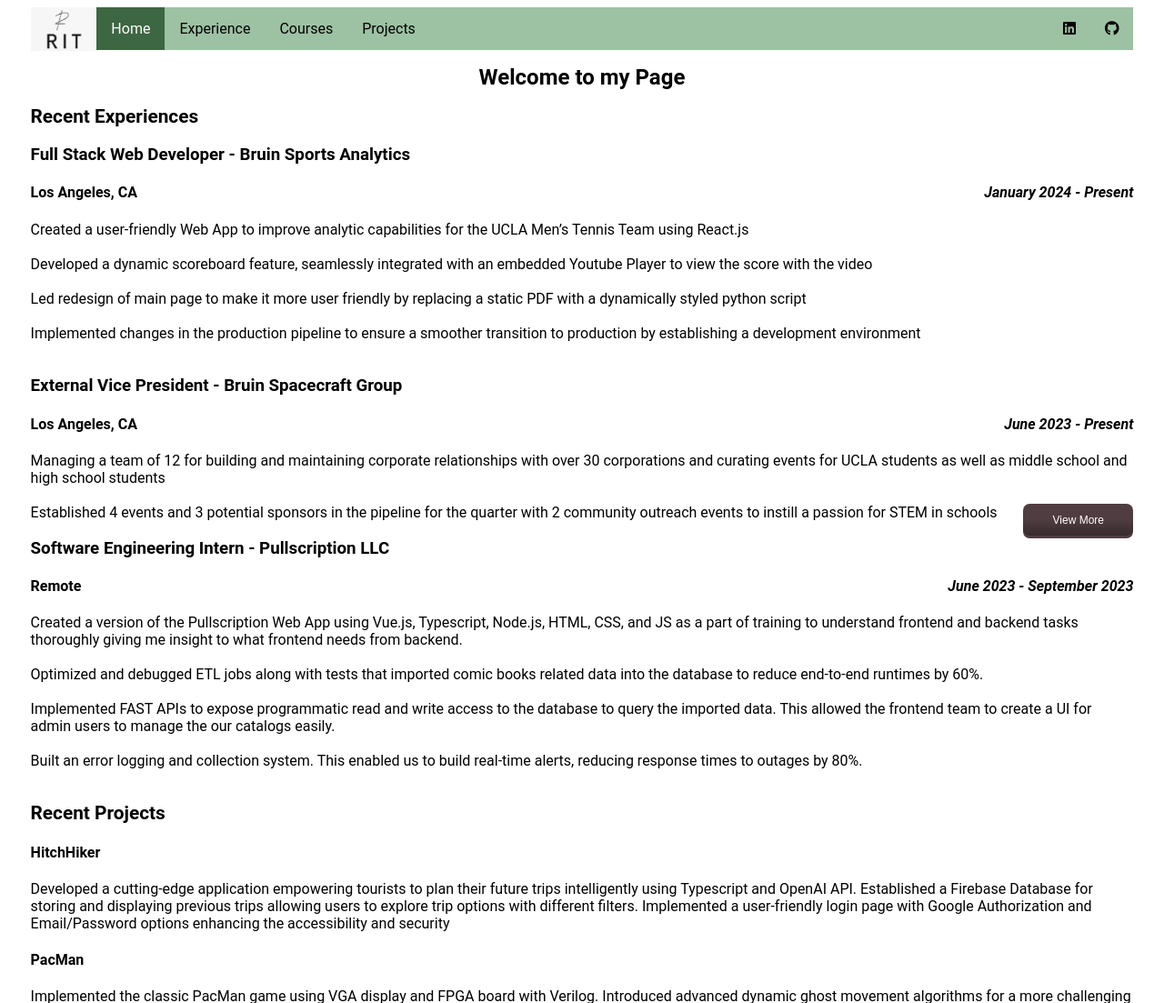
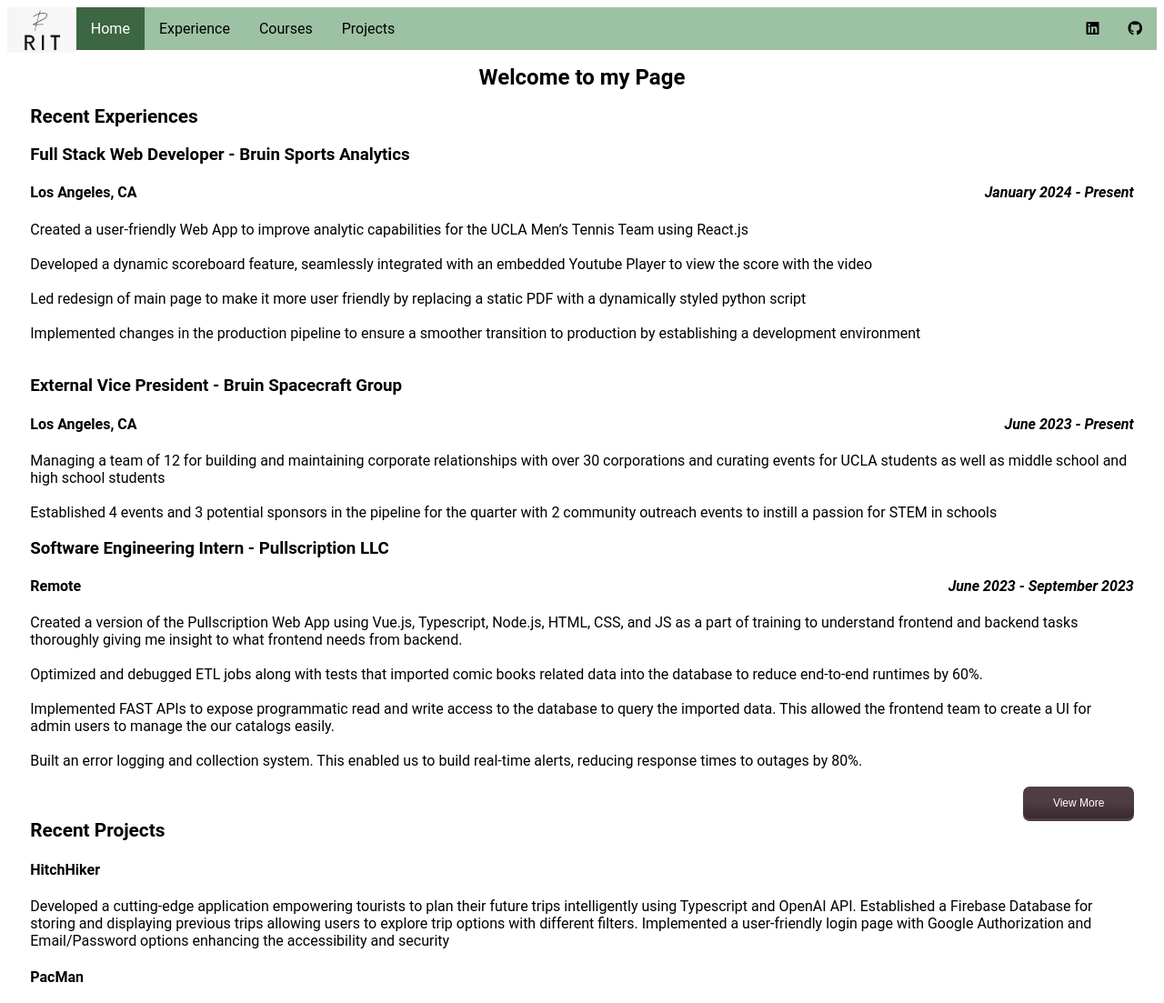
Before and after one commit to ritzz26/rit_website, a plain HTML site: page public/index.html in a window 1280 px wide. Shown: the top 1103 px of the page at 91% size. Drawn offline with Linux system fonts and the light colour scheme.

Commit message:
padding change

```diff
--- a/public/about.css
+++ b/public/about.css
@@ -7,6 +7,8 @@ body {
     padding-right: 5%;
   }
   .topnav {
+      padding-left: 0% !important;
+      padding-right: 0% !important;
       background-color: black;
       overflow: hidden;
     }
--- a/public/index.css
+++ b/public/index.css
@@ -6,8 +6,6 @@ body {
   text-align: left;
   background-color: white;
   font-family: 'Roboto', sans-serif;
-  padding-left: 2%;
-  padding-right: 2%;
 }
 
 .topnav {
@@ -55,6 +53,10 @@ img{
   color: white !important;
 }
 
+.home{
+  padding-left: 2%;
+  padding-right: 2%;
+}
 
 h1{
   font-size: 150%;
--- a/public/index.html
+++ b/public/index.html
@@ -28,6 +28,8 @@
     </div>
     <div class="home">
         <h1>Welcome to my Page</h1>
+        <!-- chat bot? tell me what you are looking for -->
+        <!-- graphic of something being typed, prompt a question and offer some answers -->
         <div class="exp">
             <h2>
                 <!-- <span class="firsthead">Recent</span>
@@ -58,9 +60,6 @@
                     <p>
                         Managing a team of 12 for building and maintaining corporate relationships with over 30 corporations and curating events for UCLA students as well as middle school and high school students <br><br>
                          Established 4 events and 3 potential sponsors in the pipeline for the quarter with 2 community outreach events to instill a passion for STEM in schools
-                        <button onclick="redirect('experience.html')"><span class="transition"></span>
-                            <span class="gradient"></span>
-                            <span class="label">View More</span></button><br>
                     </p>
             <h3>Software Engineering Intern -
                 <span class="location">Pullscription LLC</span>
@@ -78,6 +77,9 @@
                     Implemented FAST APIs to expose programmatic read and write access to the database to query the imported data. This allowed the
                         frontend team to create a UI for admin users to manage the our catalogs easily.<br><br>
                     Built an error logging and collection system. This enabled us to build real-time alerts, reducing response times to outages by 80%.<br><br>
+                    <button onclick="redirect('experience.html')"><span class="transition"></span>
+                        <span class="gradient"></span>
+                        <span class="label">View More</span></button><br>
                 </p>
         </div>
         <div class="project">
--- a/public/portfolio.css
+++ b/public/portfolio.css
@@ -7,6 +7,8 @@ body {
   text-align: left;
   background-color: rgb(255, 255, 255);
   font-family: 'Roboto', sans-serif;
+}
+.container{
   padding-left: 2%;
   padding-right: 2%;
 }
--- a/public/projects.css
+++ b/public/projects.css
@@ -7,6 +7,9 @@ body {
   text-align: left;
   background-color: rgb(255, 255, 255);
   font-family: 'Roboto', sans-serif;
+}
+
+.container{
   padding-left: 2%;
   padding-right: 2%;
 }
@@ -14,6 +17,8 @@ body {
     text-align: center !important;
   }
   .topnav {
+    padding-left: 0% !important;
+    padding-right: 0% !important;
     background-color: #9dc2a3;
     overflow: hidden;
     position: sticky;
```
Also changed, not shown: public/experience.html (+1 -0 lines).
